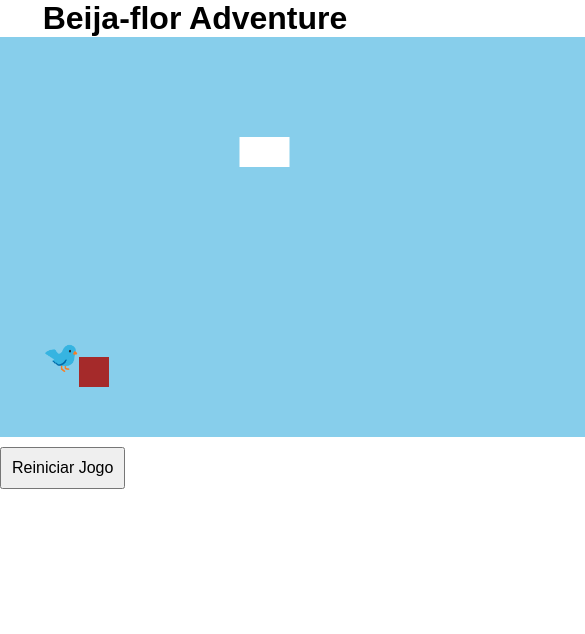
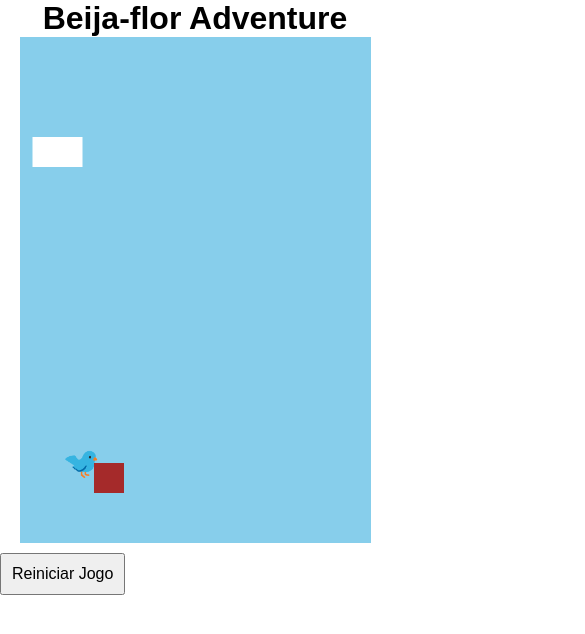
Before and after one commit to Chavao/beijaflor-adventure, a plain HTML site: page index.html in a window 390 px wide. Both pictures are taken after a click on the button "Reiniciar Jogo". Shown: the top 634 px of the page, 585 px wide, since content can reach past the window. Drawn offline with Linux system fonts and the light colour scheme.

Commit message:
Allow mobile gaming

```diff
--- a/index.html
+++ b/index.html
@@ -13,18 +13,26 @@
 </head>
 <body>
     <h1>Beija-flor Adventure</h1>
-    <canvas id="gameCanvas" width="800" height="400"></canvas>
+    <canvas id="gameCanvas"></canvas>
     <button id="restartButton" style="display:none;">Reiniciar Jogo</button>
     <script>
         const canvas = document.getElementById("gameCanvas");
         const ctx = canvas.getContext("2d");
         const restartButton = document.getElementById("restartButton");
 
-        let beijaFlor = { x: 50, y: 300, width: 30, height: 30, velocityY: 0, jumping: false };
+        // Ajustar o tamanho do canvas para ser responsivo
+        function resizeCanvas() {
+            canvas.width = window.innerWidth * 0.9;
+            canvas.height = window.innerHeight * 0.6;
+        }
+        window.addEventListener("resize", resizeCanvas);
+        resizeCanvas();
+
+        let beijaFlor = { x: 50, y: canvas.height - 100, width: 30, height: 30, velocityY: 0, jumping: false };
         let gravity = 0.5;
         let obstacleSpeed = 5;
-        let obstacles = [{ x: 800, y: 320, width: 30, height: 30 }];
-        let clouds = [{ x: 600, y: 100, width: 50, height: 30 }];
+        let obstacles = [{ x: canvas.width, y: canvas.height - 80, width: 30, height: 30 }];
+        let clouds = [{ x: canvas.width - 200, y: 100, width: 50, height: 30 }];
         let gameRunning = true;
         let flipped = true;
         let jumps = 0;
@@ -54,8 +62,8 @@
             beijaFlor.velocityY += gravity;
             beijaFlor.y += beijaFlor.velocityY;
 
-            if (beijaFlor.y > 300) {
-                beijaFlor.y = 300;
+            if (beijaFlor.y > canvas.height - 100) {
+                beijaFlor.y = canvas.height - 100;
                 beijaFlor.jumping = false;
                 jumps = 0;
             }
@@ -67,7 +75,7 @@
 
             obstacles.forEach(obs => {
                 obs.x -= obstacleSpeed;
-                if (obs.x + obs.width < 0) obs.x = 800;
+                if (obs.x + obs.width < 0) obs.x = canvas.width;
                 if (beijaFlor.x < obs.x + obs.width &&
                     beijaFlor.x + beijaFlor.width > obs.x &&
                     beijaFlor.y < obs.y + obs.height &&
@@ -79,14 +87,7 @@
 
             clouds.forEach(cloud => {
                 cloud.x -= obstacleSpeed / 2;
-                if (cloud.x + cloud.width < 0) cloud.x = 800;
-                if (beijaFlor.x < cloud.x + cloud.width &&
-                    beijaFlor.x + beijaFlor.width > cloud.x &&
-                    beijaFlor.y < cloud.y + cloud.height &&
-                    beijaFlor.y + beijaFlor.height > cloud.y) {
-                    gameRunning = false;
-                    restartButton.style.display = "block";
-                }
+                if (cloud.x + cloud.width < 0) cloud.x = canvas.width;
             });
         }
 
@@ -103,18 +104,28 @@
             if (gameRunning) requestAnimationFrame(gameLoop);
         }
 
-        window.addEventListener("keydown", (e) => {
-            if (e.code === "Space") {
+        // Adicionar suporte a eventos de teclado e toque
+        function jump() {
+            if (!beijaFlor.jumping) {
                 beijaFlor.velocityY = -10;
                 jumps++;
                 beijaFlor.jumping = true;
             }
+        }
+
+        window.addEventListener("keydown", (e) => {
+            if (e.code === "Space") jump();
+        });
+
+        canvas.addEventListener("touchstart", (e) => {
+            e.preventDefault();
+            jump();
         });
 
         restartButton.addEventListener("click", () => {
-            beijaFlor = { x: 50, y: 300, width: 30, height: 30, velocityY: 0, jumping: false };
-            obstacles = [{ x: 800, y: 320, width: 30, height: 30 }];
-            clouds = [{ x: 600, y: 100, width: 50, height: 30 }];
+            beijaFlor = { x: 50, y: canvas.height - 100, width: 30, height: 30, velocityY: 0, jumping: false };
+            obstacles = [{ x: canvas.width, y: canvas.height - 80, width: 30, height: 30 }];
+            clouds = [{ x: canvas.width - 200, y: 100, width: 50, height: 30 }];
             obstacleSpeed = 5;
             gameRunning = true;
             jumps = 0;
```
